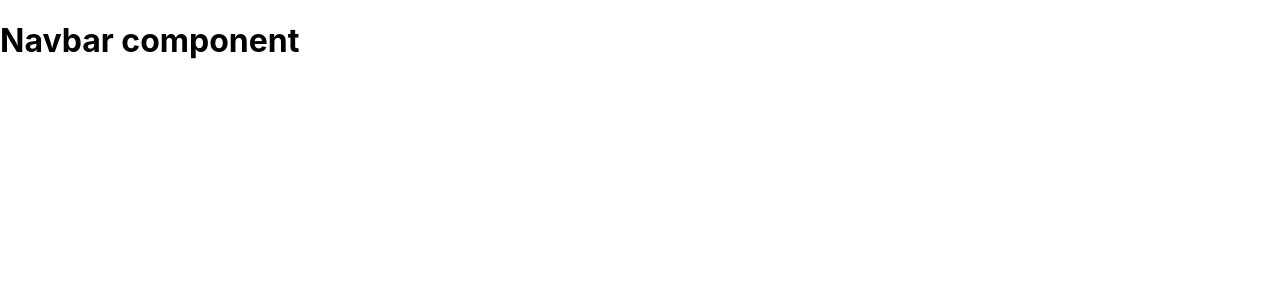
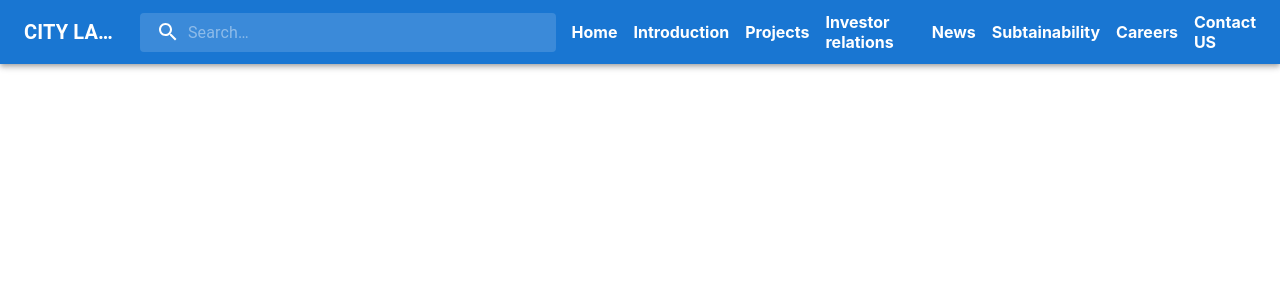
Before and after one commit to NhatThao05/estate, a React (Create React App) app: page / in a window 1280 px wide. Shown: the top 300 px of the page. Built offline with nearby package versions, Linux system fonts and the light colour scheme.

Commit message:
Navbar commit

```diff
--- a/package.json
+++ b/package.json
@@ -3,6 +3,10 @@
   "version": "0.1.0",
   "private": true,
   "dependencies": {
+    "@emotion/react": "^11.9.3",
+    "@emotion/styled": "^11.9.3",
+    "@mui/icons-material": "^5.8.4",
+    "@mui/material": "^5.9.2",
     "@testing-library/jest-dom": "^5.16.4",
     "@testing-library/react": "^13.3.0",
     "@testing-library/user-event": "^13.5.0",
--- a/src/components/Navbar.js
+++ b/src/components/Navbar.js
@@ -1,7 +1,250 @@
+import * as React from 'react';
+import { styled, alpha } from '@mui/material/styles';
+import {AppBar, Box, Toolbar, IconButton, Typography, InputBase, MenuItem, Menu, List, Link} from '@mui/material';
+import MenuIcon from '@mui/icons-material/Menu';
+import SearchIcon from '@mui/icons-material/Search';
+import HomeOutlinedIcon from '@mui/icons-material/HomeOutlined';
+import ArrowRightIcon from '@mui/icons-material/ArrowRight';
+import CallIcon from '@mui/icons-material/Call';
+import EmailIcon from '@mui/icons-material/Email';
+import MoreVertIcon from '@mui/icons-material/MoreVert';
 
+const Search = styled('div')(({ theme }) => ({
+  position: 'relative',
+  borderRadius: theme.shape.borderRadius,
+  backgroundColor: alpha(theme.palette.common.white, 0.15),
+  '&:hover': {
+    backgroundColor: alpha(theme.palette.common.white, 0.25),
+  },
+  marginRight: theme.spacing(2),
+  marginLeft: 0,
+  width: '100%',
+  [theme.breakpoints.up('sm')]: {
+    marginLeft: theme.spacing(3),
+    width: 'auto',
+  },
+}));
 
-export default function Navbar() {
- return (
-  <h1>Navbar component</h1>
- )
+const SearchIconWrapper = styled('div')(({ theme }) => ({
+  padding: theme.spacing(0, 2),
+  height: '100%',
+  position: 'absolute',
+  pointerEvents: 'none',
+  display: 'flex',
+  alignItems: 'center',
+  justifyContent: 'center',
+}));
+
+const StyledInputBase = styled(InputBase)(({ theme }) => ({
+  color: 'inherit',
+  '& .MuiInputBase-input': {
+    padding: theme.spacing(1, 1, 1, 0),
+    // vertical padding + font size from searchIcon
+    paddingLeft: `calc(1em + ${theme.spacing(4)})`,
+    transition: theme.transitions.create('width'),
+    width: '100%',
+    [theme.breakpoints.up('md')]: {
+      width: '40ch',
+      '&:focus': {
+       width: '60ch'
+      }
+    },
+  },
+}));
+
+export const MyList = styled(List)(({type}) => ({
+ display: type === 'row' ? 'flex' : 'block',
+ flexGrow: 2,
+ justifyContent: 'space-between',
+ alignItems: 'center',
+ fontWeight: "bold"
+}))
+
+export default function PrimarySearchAppBar() {
+  const [anchorEl, setAnchorEl] = React.useState(null);
+  const [mobileMoreAnchorEl, setMobileMoreAnchorEl] = React.useState(null);
+
+  const isMenuOpen = Boolean(anchorEl);
+  const isMobileMenuOpen = Boolean(mobileMoreAnchorEl);
+
+  const handleProfileMenuOpen = (event) => {
+   setAnchorEl(event.currentTarget);
+  };
+
+  const handleMobileMenuClose = () => {
+    setMobileMoreAnchorEl(null);
+  };
+
+  const handleMenuClose = () => {
+    setAnchorEl(null);
+    handleMobileMenuClose();
+  };
+
+  const handleMobileMenuOpen = (event) => {
+    setMobileMoreAnchorEl(event.currentTarget);
+  };
+
+  const menuId = 'primary-search-account-menu';
+  const renderMenu = (
+    <Menu
+      anchorEl={anchorEl}
+      anchorOrigin={{
+        vertical: 'top',
+        horizontal: 'right',
+      }}
+      id={menuId}
+      keepMounted
+      transformOrigin={{
+        vertical: 'top',
+        horizontal: 'right',
+      }}
+      open={isMenuOpen}
+      onClose={handleMenuClose}
+    >
+      <MenuItem onClick={handleMenuClose}>
+       <IconButton size="small" edge="end" color="success" sx={{marginRight: 1}}>
+        <CallIcon />
+       </IconButton>
+       <p>Call</p>
+      </MenuItem>
+      <MenuItem onClick={handleMenuClose}>
+       <IconButton size="small" edge="end" color="success" sx={{marginRight: 1}}>
+        <EmailIcon />
+       </IconButton>
+       <p>Email</p>
+      </MenuItem>
+    </Menu>
+  );
+
+  const mobileMenuId = 'primary-search-account-menu-mobile';
+  const renderMobileMenu = (
+    <Menu
+      anchorEl={mobileMoreAnchorEl}
+      anchorOrigin={{ vertical: 'top', horizontal: 'right'}}
+      id={mobileMenuId}
+      keepMounted
+      transformOrigin={{ vertical: 'top', horizontal: 'right'}}
+      open={isMobileMenuOpen}
+      onClose={handleMobileMenuClose}
+    >
+      <MenuItem>
+        <IconButton size="large" color="success">
+         <HomeOutlinedIcon />
+        </IconButton>
+        <Link underline="hover" color="inherit" href="#">Home</Link>
+      </MenuItem>
+      <MenuItem>
+        <IconButton size="small" edge="end" color="success" aria-label="open drawer">
+         <ArrowRightIcon />
+        </IconButton>
+        <Link underline="hover" color="inherit" href="#">Introduction</Link>
+      </MenuItem>
+      <MenuItem>
+        <IconButton size="small" edge="end" color="success" aria-label="open drawer">
+         <ArrowRightIcon />
+        </IconButton>
+        <Link underline="hover" color="inherit" href="#">Projects</Link>
+      </MenuItem>
+      <MenuItem>
+        <IconButton size="small" edge="end" color="success" aria-label="open drawer">
+         <ArrowRightIcon />
+        </IconButton>
+        <Link underline="hover" color="inherit" href="#">Investor Relations</Link>
+      </MenuItem>
+      <MenuItem>
+        <IconButton size="small" edge="end" color="success" aria-label="open drawer">
+         <ArrowRightIcon />
+        </IconButton>
+        <Link underline="hover" color="inherit" href="#">News</Link>
+      </MenuItem>
+      <MenuItem>
+        <IconButton size="small" edge="end" color="success" aria-label="open drawer">
+         <ArrowRightIcon />
+        </IconButton>
+        <Link underline="hover" color="inherit" href="#">Subtainability</Link>
+      </MenuItem>
+      <MenuItem>
+        <IconButton size="small" edge="end" color="success" aria-label="open drawer">
+         <ArrowRightIcon />
+        </IconButton>
+        <Link underline="hover" color="inherit" href="#">Careers</Link>
+      </MenuItem>
+      <MenuItem>
+       <IconButton
+          size="large"
+          edge="start"
+          aria-label="account of current user"
+          aria-controls={menuId}
+          aria-haspopup="true"
+          onClick={handleProfileMenuOpen}
+          color="success"
+        >
+          <MoreVertIcon />
+        </IconButton>
+        <p>Contact US</p>
+      </MenuItem>
+    </Menu>
+  );
+
+  return (
+    <Box sx={{ flexGrow: 1 }}>
+      <AppBar position="static">
+        <Toolbar>
+          <Typography
+            variant="h6"
+            noWrap
+            component="div"
+            sx={{ display: { xs: 'none', sm: 'block' }, fontWeight: 'bolder' }}
+          >
+            CITY LAND
+          </Typography>
+          <Search>
+            <SearchIconWrapper>
+              <SearchIcon />
+            </SearchIconWrapper>
+            <StyledInputBase
+              placeholder="Search…"
+              inputProps={{ 'aria-label': 'search' }}
+            />
+          </Search>
+          <Box sx={{ flexGrow: 1 }} />
+          <Box sx={{ display: { xs: 'none', md: 'flex' } }}>
+            <MyList type="row">
+              <Link underline="hover" color="inherit" href="#" sx={{marginRight: 2}}>Home</Link>
+              <Link underline="hover" color="inherit" href="#" sx={{marginRight: 2}}>Introduction</Link>
+              <Link underline="hover" color="inherit" href="#" sx={{marginRight: 2}}>Projects</Link>
+              <Link underline="hover" color="inherit" href="#" sx={{marginRight: 2}}>Investor relations</Link>
+              <Link underline="hover" color="inherit" href="#" sx={{marginRight: 2}}>News</Link>
+              <Link underline="hover" color="inherit" href="#" sx={{marginRight: 2}}>Subtainability</Link>
+              <Link underline="hover" color="inherit" href="#" sx={{marginRight: 2}}>Careers</Link>
+              <Link underline="hover" color="inherit" href="#">Contact US</Link>
+            </MyList>
+            {/* <IconButton
+              size="large"
+              edge="end"
+              color="inherit"
+              aria-label="open drawer"
+              sx={{ mr: 2 }}
+            >
+             <MenuIcon />
+            </IconButton> */}
+          </Box>
+          <Box sx={{ display: { xs: 'flex', md: 'none' } }}>
+            <IconButton
+              size="large"
+              aria-label="show more"
+              aria-controls={mobileMenuId}
+              aria-haspopup="true"
+              onClick={handleMobileMenuOpen}
+              color="inherit"
+            >
+              <MenuIcon />
+            </IconButton>
+          </Box>
+        </Toolbar>
+      </AppBar>
+      {renderMobileMenu}
+      {renderMenu}
+    </Box>
+  );
 }
```
Also changed, not shown: 1 other file (tests, documents, lock files or other folders).
